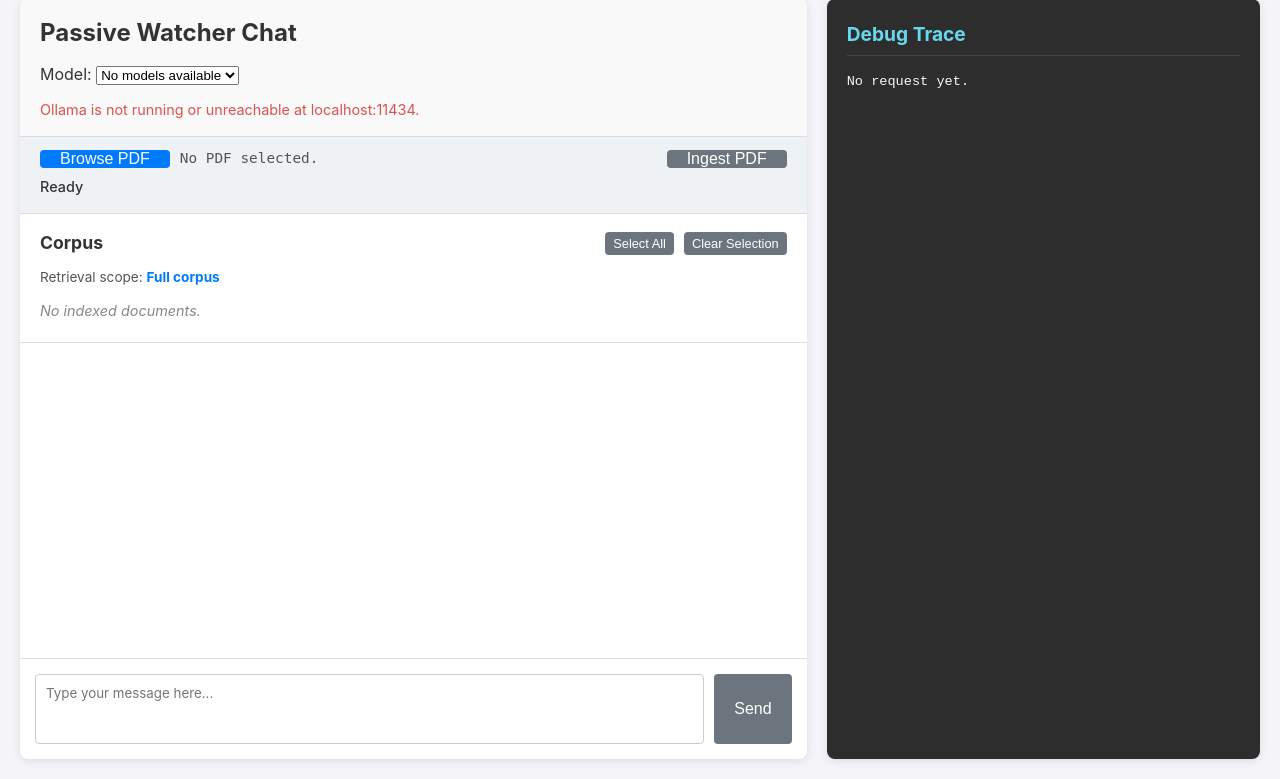
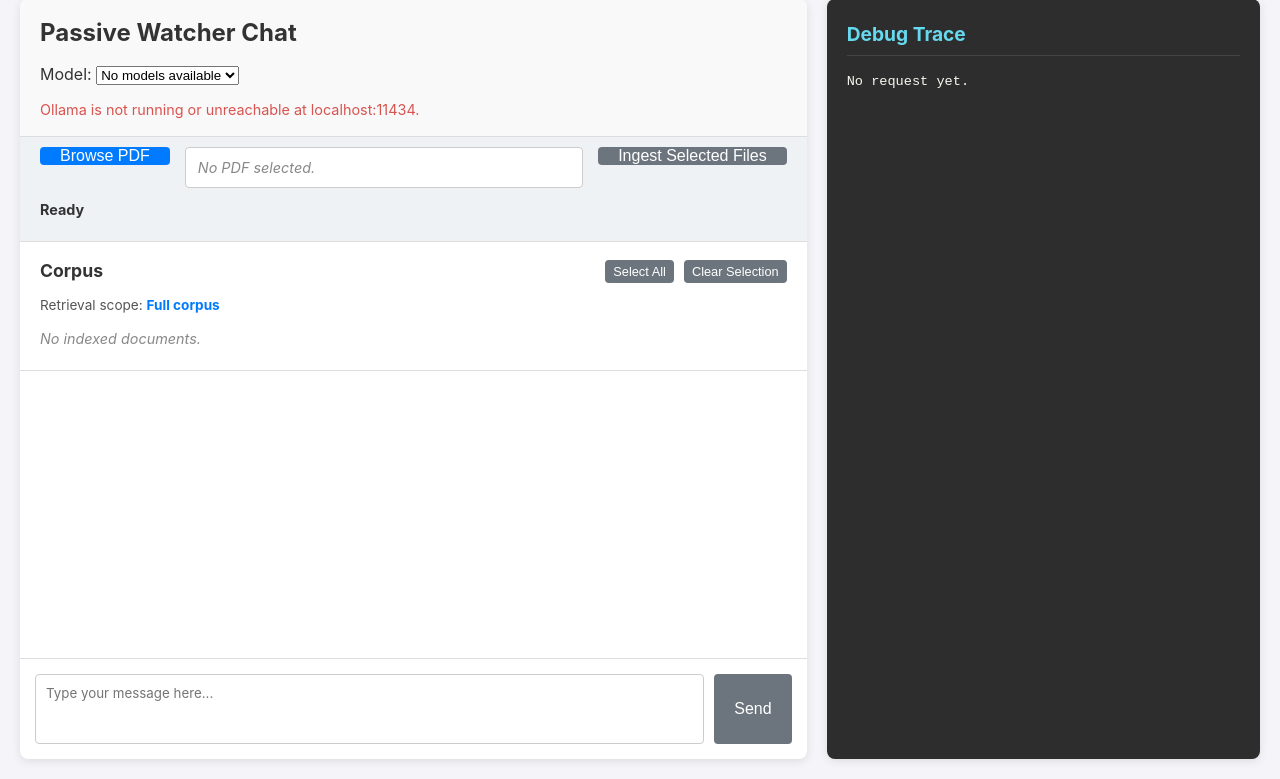
Before and after one commit to GeoBot985/AppFactory, a FastAPI app: page / in a window 1280 px wide. Shown: the part 21-800 px from the top of the page. Run offline with FastAPI, Linux system fonts and the light colour scheme; data that the repository does not hold is empty.

Commit message:
feat: implement batch PDF ingestion and per-file results
- Enable multi-file selection in UI
- Process files sequentially in a batch
- Provide per-file success/failure/skip feedback
- Implement duplicate detection using file hashes
- Add batch ingestion details to the debug panel
- Update README with manual test cases

Co-authored-by: GeoBot985 <199477846+GeoBot985@users.noreply.github.com>

```diff
--- a/Demo5/static/app.js
+++ b/Demo5/static/app.js
@@ -10,8 +10,10 @@ document.addEventListener('DOMContentLoaded', () => {
     const pdfFileInput = document.getElementById('pdf-file-input');
     const browsePdfBtn = document.getElementById('browse-pdf-btn');
     const selectedPdfPath = document.getElementById('selected-pdf-path');
+    const selectedFilesContainer = document.getElementById('selected-files-container');
     const ingestPdfBtn = document.getElementById('ingest-pdf-btn');
     const ingestStatusArea = document.getElementById('ingest-status-area');
+    const batchResultsArea = document.getElementById('batch-results-area');
 
     // Corpus Panel elements
     const corpusList = document.getElementById('corpus-list');
@@ -238,10 +240,38 @@ document.addEventListener('DOMContentLoaded', () => {
 
     pdfFileInput.addEventListener('change', () => {
         if (pdfFileInput.files && pdfFileInput.files.length > 0) {
-            selectedPdfPath.textContent = pdfFileInput.files[0].name;
+            const files = Array.from(pdfFileInput.files);
+            const count = files.length;
+
+            selectedFilesContainer.innerHTML = '';
+            const title = document.createElement('div');
+            title.textContent = `Selected files (${count}):`;
+            title.style.fontWeight = 'bold';
+            selectedFilesContainer.appendChild(title);
+
+            const list = document.createElement('ul');
+            list.style.margin = '5px 0';
+            list.style.paddingLeft = '20px';
+            list.style.fontSize = '0.9em';
+
+            // Limit display to first 5
+            const displayLimit = 5;
+            files.slice(0, displayLimit).forEach(f => {
+                const li = document.createElement('li');
+                li.textContent = f.name;
+                list.appendChild(li);
+            });
+
+            if (count > displayLimit) {
+                const li = document.createElement('li');
+                li.textContent = `... and ${count - displayLimit} more`;
+                list.appendChild(li);
+            }
+
+            selectedFilesContainer.appendChild(list);
             ingestPdfBtn.disabled = false;
         } else {
-            selectedPdfPath.textContent = "No PDF selected.";
+            selectedFilesContainer.innerHTML = '<span id="selected-pdf-path">No PDF selected.</span>';
             ingestPdfBtn.disabled = true;
         }
     });
@@ -332,52 +362,94 @@ document.addEventListener('DOMContentLoaded', () => {
 
     ingestPdfBtn.addEventListener('click', async () => {
         if (!pdfFileInput.files || pdfFileInput.files.length === 0) {
-            ingestStatusArea.textContent = "No PDF selected.";
+            ingestStatusArea.textContent = "No files selected.";
             return;
         }
 
-        const file = pdfFileInput.files[0];
-        ingestStatusArea.textContent = "Ingesting...";
+        const files = Array.from(pdfFileInput.files);
+        const total = files.length;
+
+        ingestStatusArea.textContent = `Batch processing: 0/${total}...`;
         ingestPdfBtn.disabled = true;
         browsePdfBtn.disabled = true;
+        batchResultsArea.innerHTML = '<h3>Batch ingestion results:</h3>';
+        batchResultsArea.style.display = 'block';
+
+        let batchDebugStr = `\n[INGEST BATCH]\nfiles_selected: ${total}\n`;
+        const results = [];
+
+        for (let i = 0; i < total; i++) {
+            const file = files[i];
+            ingestStatusArea.textContent = `Batch processing: ${i + 1}/${total} (${file.name})...`;
 
             const formData = new FormData();
             formData.append("file", file);
 
+            let result;
             try {
                 const response = await fetch('/api/ingest', {
                     method: 'POST',
                     body: formData
                 });
-
-            const result = await response.json();
-
-            const debugInfo = {
+                result = await response.json();
+            } catch (error) {
+                result = {
+                    ok: false,
                     path: file.name,
-                status: result.ok ? "success" : "failed",
-                doc_id: result.doc_id || null,
-                chunks_indexed: result.chunks_indexed || 0,
-                error: result.error || "none"
+                    document_name: file.name,
+                    status: "failed",
+                    error: "Failed to communicate with server."
                 };
-
-            const ingestDebugStr = `\n[INGEST]\npath: ${debugInfo.path}\nstatus: ${debugInfo.status}\ndoc_id: ${debugInfo.doc_id}\nchunks_indexed: ${debugInfo.chunks_indexed}\nerror: ${debugInfo.error}\n`;
-
-            // Append ingest log, keeping the previous log text
-            debugOutput.textContent = ingestDebugStr + "\n" + debugOutput.textContent;
-
-            if (result.ok) {
-                ingestStatusArea.textContent = `Success: Ingested ${result.doc_id} (${result.chunks_indexed} chunks)`;
-                await loadIndexedDocs();
-            } else {
-                ingestStatusArea.textContent = result.error || "Ingestion failed.";
             }
 
-        } catch (error) {
-            ingestStatusArea.textContent = "Failed to communicate with server for ingestion.";
-        } finally {
-            ingestPdfBtn.disabled = false;
+            results.push(result);
+
+            // UI feedback for each file
+            const resultItem = document.createElement('div');
+            resultItem.style.marginBottom = '4px';
+
+            const statusIcon = document.createElement('span');
+            let statusText = '';
+
+            if (result.status === "success") {
+                statusIcon.textContent = '✔ ';
+                statusIcon.style.color = 'green';
+                statusText = `${result.document_name} — ${result.chunks_indexed} chunks`;
+            } else if (result.status === "skipped") {
+                statusIcon.textContent = 'ℹ ';
+                statusIcon.style.color = 'orange';
+                statusText = `${result.document_name} — Skipped (duplicate)`;
+            } else {
+                statusIcon.textContent = '✖ ';
+                statusIcon.style.color = 'red';
+                statusText = `${result.document_name} — Failed: ${result.error || "Unknown error"}`;
+            }
+
+            resultItem.appendChild(statusIcon);
+            resultItem.appendChild(document.createTextNode(statusText));
+            batchResultsArea.appendChild(resultItem);
+
+            // Debug log entry
+            batchDebugStr += `\n[${i + 1}] ${file.name}\nstatus: ${result.status}\n`;
+            if (result.status === "success" || result.status === "skipped") {
+                batchDebugStr += `chunks: ${result.chunks_indexed}\n`;
+                if (result.status === "skipped") batchDebugStr += `reason: duplicate\n`;
+            } else {
+                batchDebugStr += `error: ${result.error || "unknown"}\n`;
+            }
+        }
+
+        debugOutput.textContent = batchDebugStr + "\n" + debugOutput.textContent;
+        ingestStatusArea.textContent = "Batch ingestion complete.";
+
+        // Refresh corpus panel
+        await loadIndexedDocs();
+
+        // Recommendation: Clear selection after ingestion
+        pdfFileInput.value = '';
+        selectedFilesContainer.innerHTML = '<span id="selected-pdf-path">No PDF selected.</span>';
+        ingestPdfBtn.disabled = true;
         browsePdfBtn.disabled = false;
-        }
     });
 
     // Initialize
--- a/Demo5/static/styles.css
+++ b/Demo5/static/styles.css
@@ -59,24 +59,51 @@ h1 {
 
 .ingest-controls {
     display: flex;
-    align-items: center;
-    gap: 10px;
-    margin-bottom: 5px;
+    align-items: flex-start;
+    gap: 15px;
+    margin-bottom: 10px;
+}
+
+.selected-files-container {
+    flex: 1;
+    background: #fff;
+    border: 1px solid #ccc;
+    border-radius: 4px;
+    padding: 8px 12px;
+    min-height: 40px;
+    max-height: 120px;
+    overflow-y: auto;
 }
 
 #selected-pdf-path {
-    flex: 1;
-    color: #555;
-    font-family: monospace;
-    overflow: hidden;
-    white-space: nowrap;
-    text-overflow: ellipsis;
+    color: #888;
+    font-style: italic;
 }
 
 .ingest-status-area {
     color: #333;
-    font-weight: 500;
-    margin-bottom: 5px;
+    font-weight: bold;
+    margin-bottom: 10px;
+}
+
+.batch-results-area {
+    background: #fff;
+    border: 1px solid #ddd;
+    border-radius: 4px;
+    padding: 10px 15px;
+    margin-top: 10px;
+    font-family: monospace;
+    font-size: 0.85rem;
+    max-height: 200px;
+    overflow-y: auto;
+}
+
+.batch-results-area h3 {
+    font-size: 0.9rem;
+    margin-top: 0;
+    margin-bottom: 8px;
+    border-bottom: 1px solid #eee;
+    padding-bottom: 4px;
 }
 
 .corpus-panel {
--- a/Demo5/templates/index.html
+++ b/Demo5/templates/index.html
@@ -22,12 +22,17 @@
 
             <div class="ingest-panel">
                 <div class="ingest-controls">
-                    <input type="file" id="pdf-file-input" accept=".pdf" style="display: none;">
+                    <input type="file" id="pdf-file-input" accept=".pdf" multiple style="display: none;">
                     <button id="browse-pdf-btn">Browse PDF</button>
-                    <span id="selected-pdf-path">No PDF selected.</span>
-                    <button id="ingest-pdf-btn" disabled>Ingest PDF</button>
+                    <div id="selected-files-container" class="selected-files-container">
+                        <span id="selected-pdf-path">No PDF selected.</span>
+                    </div>
+                    <button id="ingest-pdf-btn" disabled>Ingest Selected Files</button>
                 </div>
                 <div id="ingest-status-area" class="ingest-status-area">Ready</div>
+                <div id="batch-results-area" class="batch-results-area" style="display: none;">
+                    <!-- Batch ingestion results will appear here -->
+                </div>
             </div>
 
             <div class="corpus-panel">
```
Also changed, not shown: Demo5/app/services/ingest_service.py (+26 -7 lines), Demo5/rag/db.py (+10 -0 lines), Demo5/README.md. Lines whose indentation alone changed are shown as unchanged.
